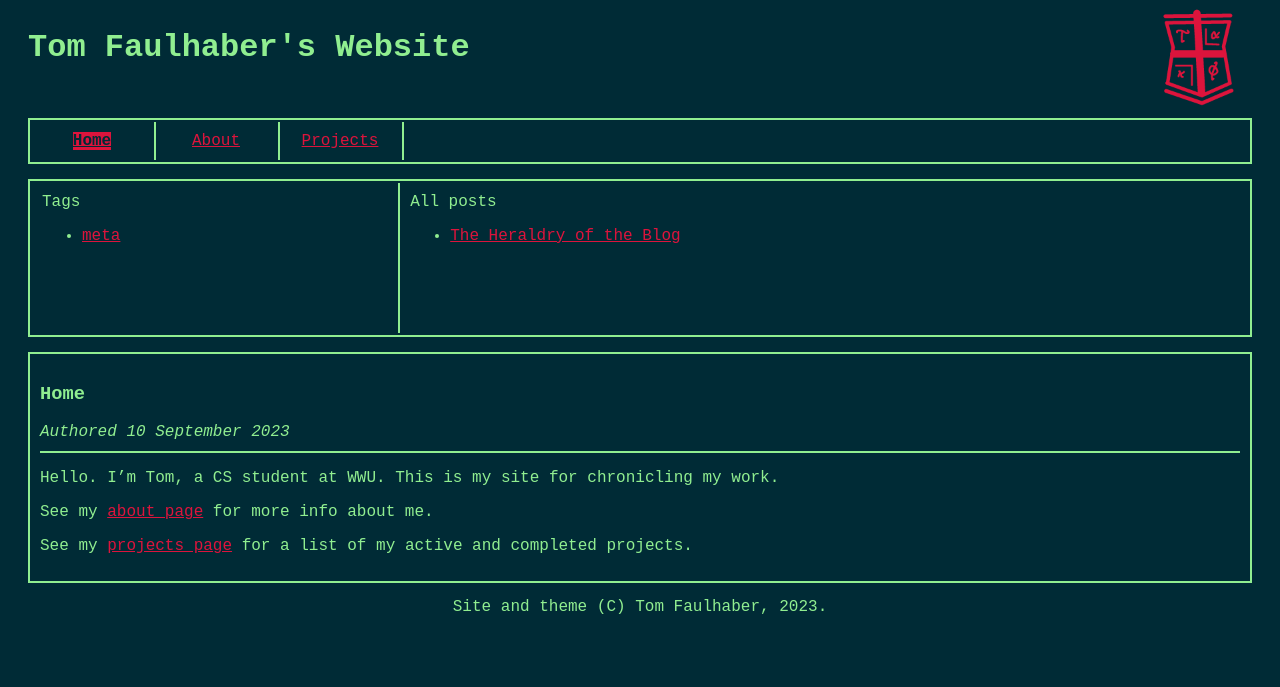
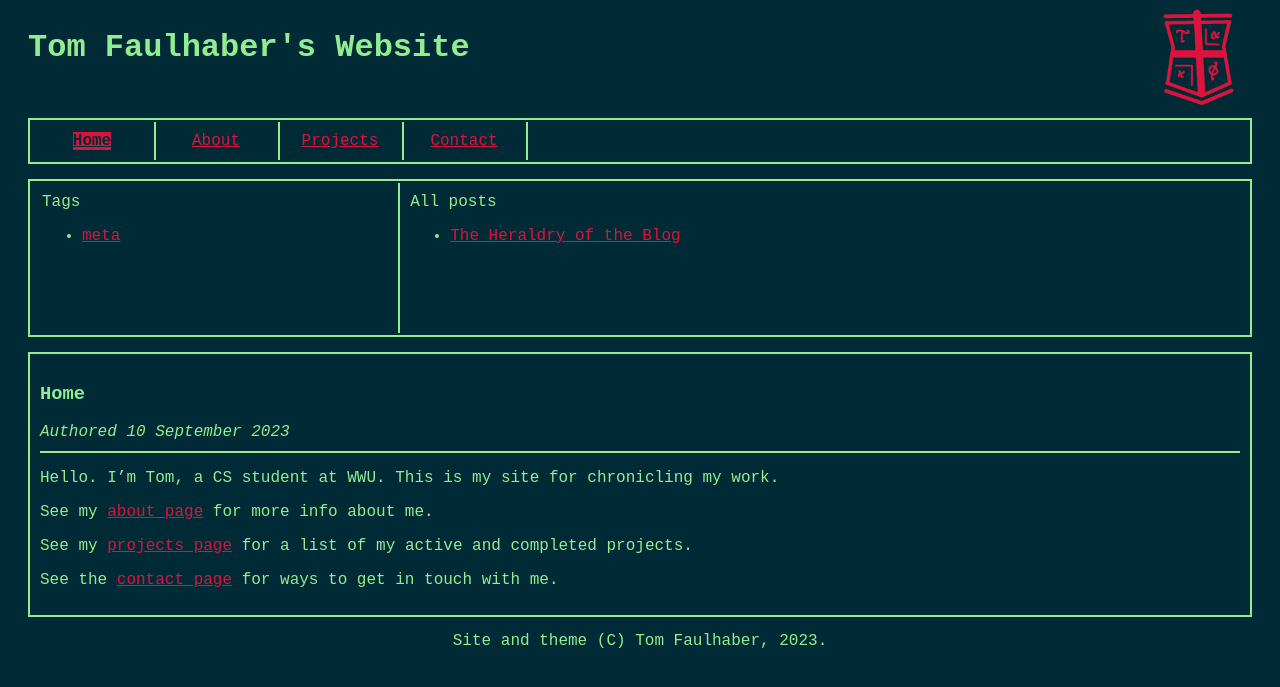
Before and after one commit to faulhat/faulhat.github.io, a Jekyll site: the page built from index.md, in a window 1280 px wide. Shown: the top 687 px of the page. Built offline with Jekyll 4.4.1, drawn with Linux system fonts in a browser that asks for light colours.

Commit message:
Added contact page.

```diff
--- a/_layouts/default.html
+++ b/_layouts/default.html
@@ -36,6 +36,14 @@
                   <a href="/projects" class="selected">Projects</a>
                {% else %}
                   <a href="/projects">Projects</a>
+               {% endif %}
+            </td>
+
+            <td class="navcell">
+               {% if page.url == "/contact/" %}
+                  <a href="/contact" class="selected">Contact</a>
+               {% else %}
+                  <a href="/contact">Contact</a>
                {% endif %}
             </td>
 
--- a/index.md
+++ b/index.md
@@ -13,3 +13,5 @@ Hello. I'm Tom, a CS student at WWU. This is my site for chronicling my work.
 See my [about page](/about/) for more info about me.
 
 See my [projects page](/projects/) for a list of my active and completed projects.
+
+See the [contact page](/contact/) for ways to get in touch with me.
```
Also changed, not shown: contact.md (added, +8 -0 lines).
